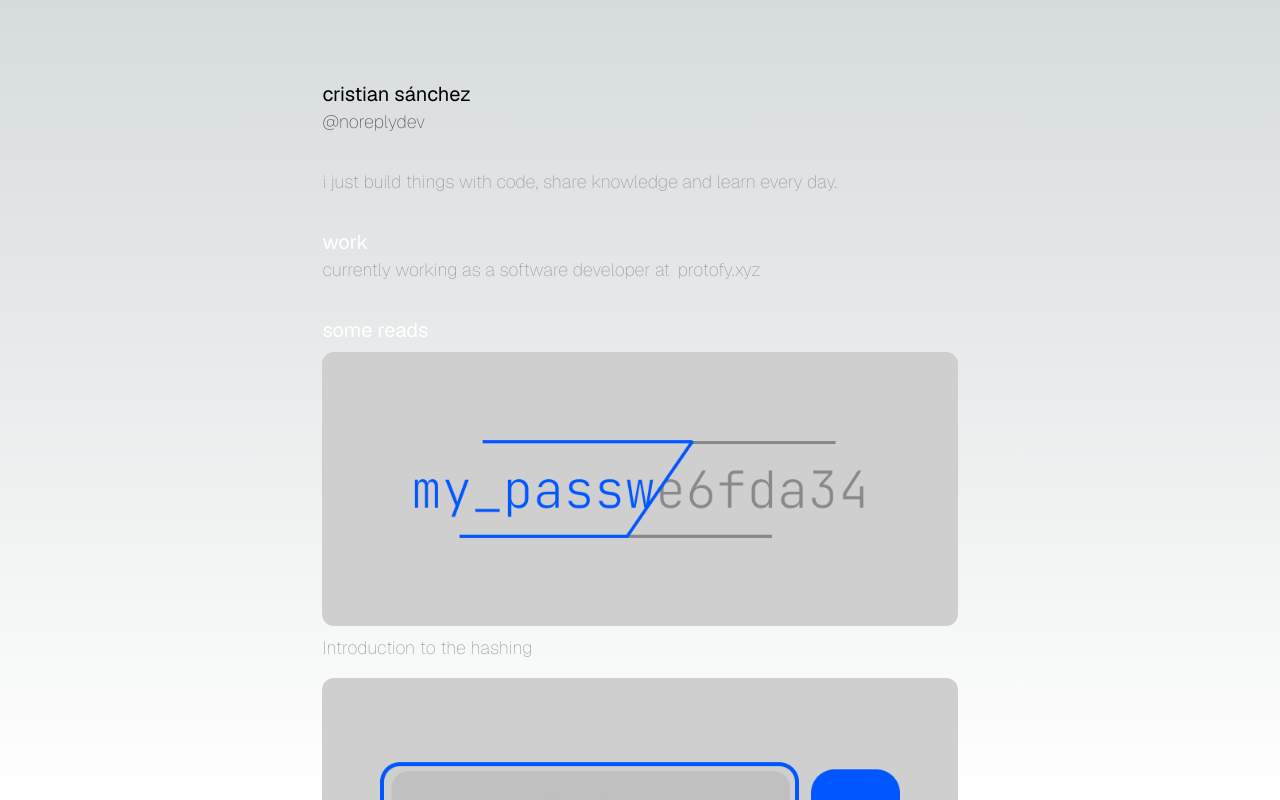
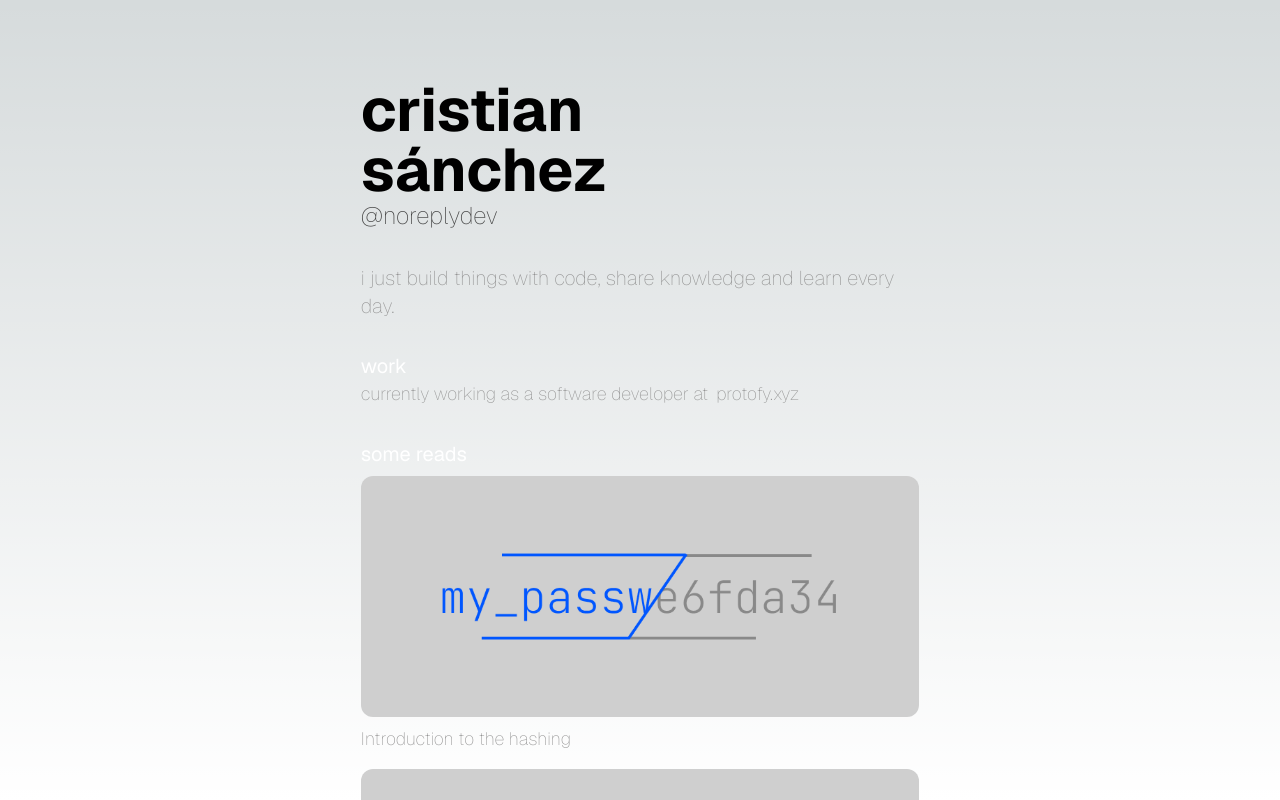
Before and after one commit to noreplydev/noreplydev.sh, a Next.js app: page / in a window 1280 px wide. Built offline with nearby package versions, Linux system fonts and the light colour scheme.

Commit message:
[FT] Changed title style

```diff
--- a/app/page.tsx
+++ b/app/page.tsx
@@ -15,16 +15,16 @@ export default async function Home() {
   const posts = getPosts()
 
   return (
-    <main className="relative flex h-full w-full flex-col items-start justify-start overflow-scroll gap-8 md:px-[23vw] md:pt-12 pt-5">
+    <main className="relative flex h-full w-full flex-col items-start justify-start overflow-scroll gap-8 md:px-[26vw] md:pt-12 pt-5">
       <div className="relative flex flex-col h-fit w-full  px-7 pt-8 ">
-        <h1 className="text-xl">cristian sánchez</h1>
-        <p className="text-lg font-thin text-[#424242]">@noreplydev</p>
+        <h1 className="text-6xl font-bold">cristian <br />sánchez</h1>
+        <p className="text-2xl font-thin text-[#424242]">@noreplydev</p>
       </div>
       <div
         className="relative flex flex-col h-fit w-full  px-7 gap-8"
       >
         <p
-          className="text-lg font-thin text-[#949494]"
+          className="text-xl font-thin text-[#949494]"
         >i just build things with code, share knowledge and learn every day.</p>
         <div
           className="relative flex flex-col h-full w-full"
```
